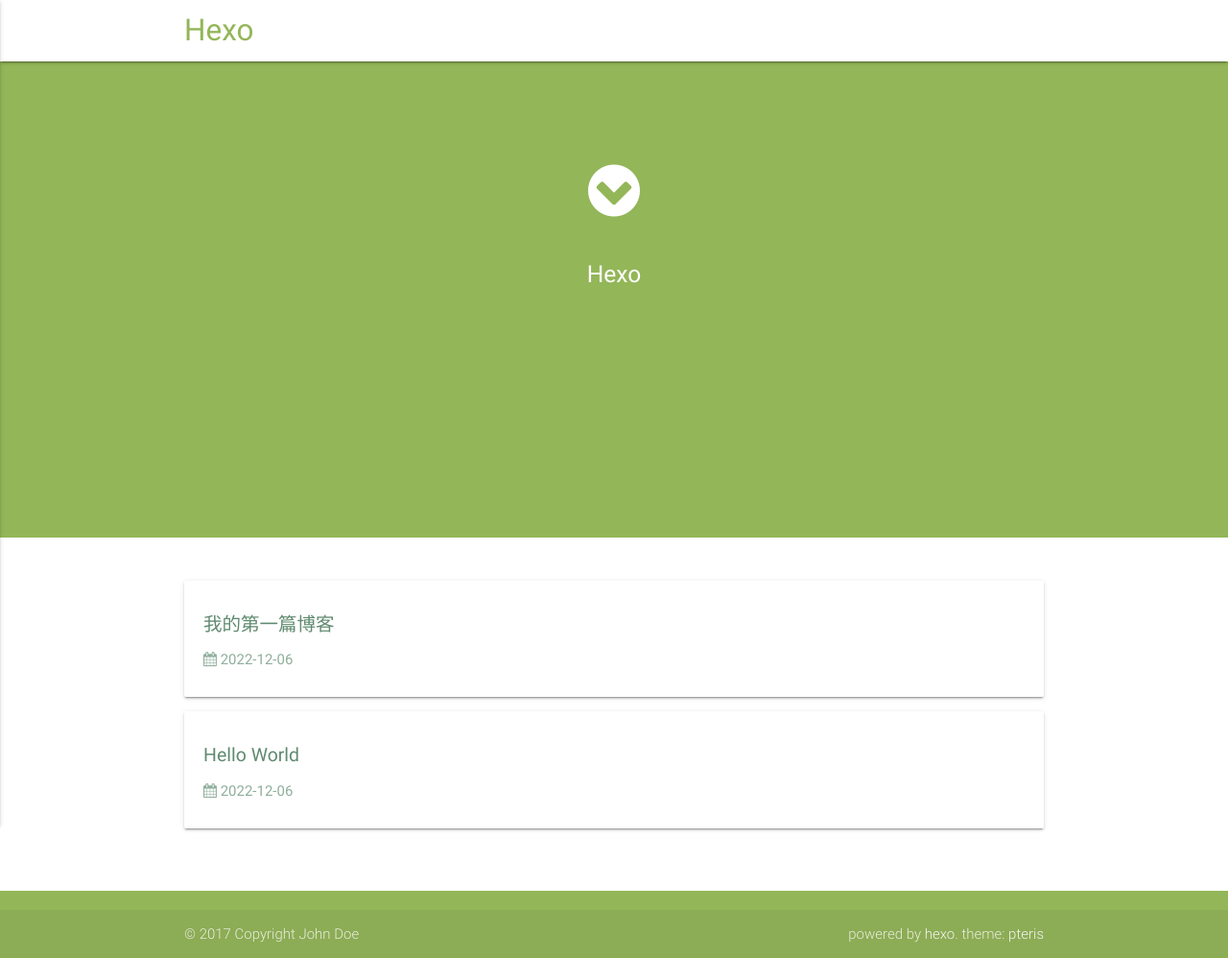
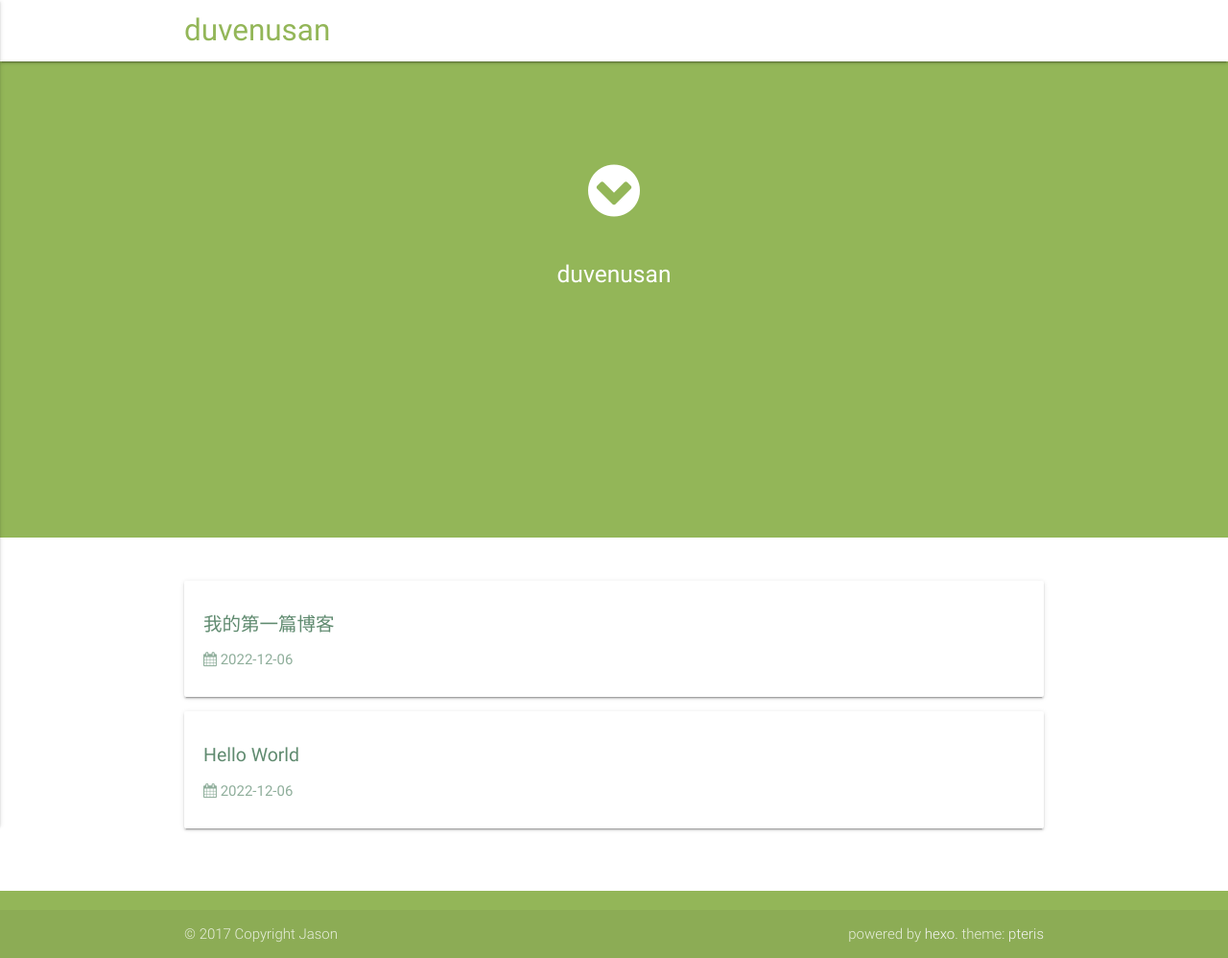
Before and after one commit to duvenusan/duvenusan.github.io, a plain HTML site: page index.html in a window 1280 px wide. Shown: the whole page at 96% size. Drawn offline with Linux system fonts and the light colour scheme.

Commit message:
Site updated: 2022-12-06 22:41:37

```diff
--- a/index.html
+++ b/index.html
@@ -28,7 +28,7 @@
     <meta http-equiv="X-UA-Compatible" content="IE=edge"/>
     <meta name="viewport" content="width=device-width, initial-scale=1, maximum-scale=1"/>
     <meta name="theme-color" content= #93b658 >
-    <title>Hexo </title>
+    <title>duvenusan </title>
 
 
         <meta name="keywords" content="keyword1, keyword2"/>
@@ -82,7 +82,7 @@
             <div id="logo-container">
                 <a href="/">
 
-                    <span class="brand-logo">Hexo</span>
+                    <span class="brand-logo">duvenusan</span>
                 </a>
             </div>
 
@@ -117,7 +117,7 @@
 
             </h1>
             <div class="row center">
-                <h5 class="header col s12">Hexo</h5>
+                <h5 class="header col s12">duvenusan</h5>
                 <div class="col s12"> </div>
             </div>
             <br><br>
@@ -198,7 +198,7 @@
         <footer class="page-footer">
     <div class="footer-copyright">
         <div class="container">
-            <div>© 2017 Copyright John Doe
+            <div>© 2017 Copyright Jason
                 <span class="right">
                 powered by
                 <a target="_blank" rel="noopener" href="http://hexo.io">hexo</a>.
```
Also changed, not shown: 2022/12/06/hello-world/index.html (+3 -3 lines), 2022/12/06/我的第一篇博客/index.html (+3 -3 lines), archives/2022/12/index.html (+3 -3 lines), archives/2022/index.html (+3 -3 lines), archives/index.html (+3 -3 lines).
